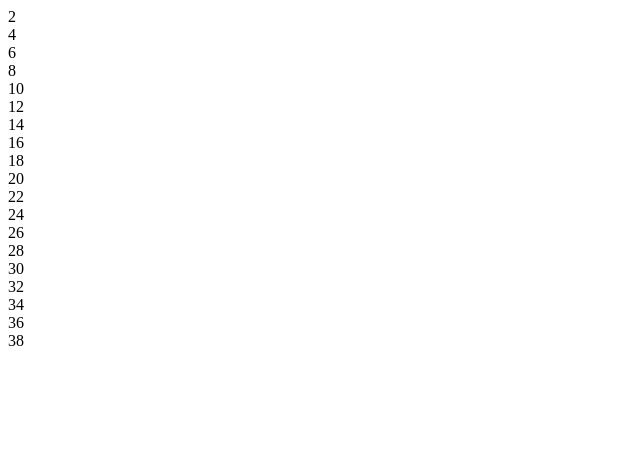
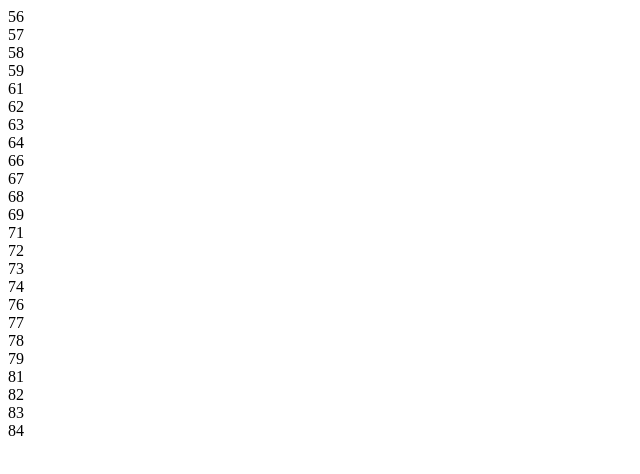
Before and after one commit to DilrubaShondha/javascript-project, a plain HTML site: page loop task 1/index.html in a window 1280 px wide. Shown: the whole page, without its empty margins (0-640 px from the left). Drawn offline with Linux system fonts and the light colour scheme.

Commit message:
loop task commit

```diff
--- a/loop task 1/index.html
+++ b/loop task 1/index.html
@@ -3,12 +3,12 @@
 <head>
     <meta charset="UTF-8">
     <meta name="viewport" content="width=device-width, initial-scale=1.0">
-    <title>loop task 4</title>
+    <title>loop task 5</title>
 </head>
 <body>
     <script>
-        for(let i=1; i<40; i++){
-            if(i % 2 == 1){
+        for(let i=55; i<=85; i++){
+            if(i % 5 == 0){
                 continue;
             }
             document.write(i +"<br>");
```
